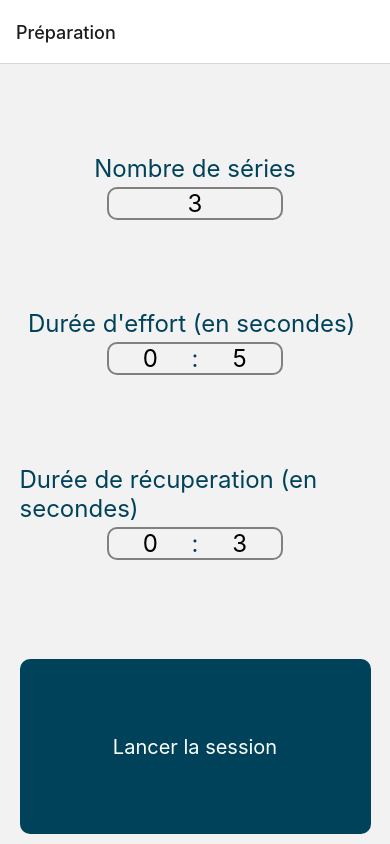
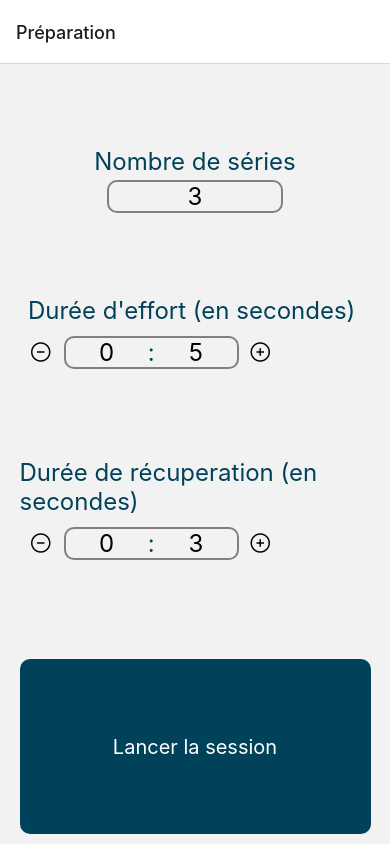
Before and after one commit to SanIbra/clockWorkout, a React Native app: screen / in a window 390 px wide. Built offline with nearby package versions, Linux system fonts and the light colour scheme.

Commit message:
Ajout bouton +/-

```diff
--- a/components/SetUpScreen.tsx
+++ b/components/SetUpScreen.tsx
@@ -1,8 +1,10 @@
 
 import React, { Component } from 'react';
-import { Button, TextInput, Text, StyleSheet, View, Pressable } from 'react-native';
+import { TextInput, Text, StyleSheet, View, Pressable } from 'react-native';
 import { colorPanel } from '../components/Constants';
 import { TimeUtils } from './utils/TimeUtils';
+import { Ionicons } from '@expo/vector-icons';
+
 interface SetUpState {
     nombreRep: number,
     tpsRepos: number,
@@ -174,29 +176,35 @@ export function InputTime({ title, updateFonction, initialValue }) {
 
 
     const initialValueNumber = initialValue ? initialValue : 0;
-    const [secondes, setSecondes] = React.useState(TimeUtils.getSecondesOfTime(initialValueNumber));
-    const [minutes, setMinutes] = React.useState(TimeUtils.getMinutesOfTime(initialValueNumber));
+    const [secondes, setSecondes] = React.useState(TimeUtils.getSecondesOfTime(initialValueNumber) + "");
+    const [minutes, setMinutes] = React.useState(TimeUtils.getMinutesOfTime(initialValueNumber) + "");
 
     const convertToNumber = (minutesString) => {
         const num = parseInt(minutesString);
         return isNaN(num) ? 0 : num;
     };
-    const setUpTime = (minutes, secondes) => {
-        const newVal = TimeUtils.convertToTime(minutes, secondes);
+    const setUpTime = (minutes: string, secondes: string) => {
+        const newVal = TimeUtils.convertToTime(convertToNumber(minutes), convertToNumber(secondes));
         console.log("new Val =", newVal);
         updateFonction(newVal);
     }
     return (
         <View style={{ alignItems: 'center' }} >
-            <View>
+            <View >
                 <Text style={[styles.text, { marginBottom: 4 }]} >{title} </Text>
             </View>
+
+            <View style={{ flexDirection: 'row', alignItems: 'center' }}>
+                <Ionicons name="remove-circle-outline"
+                    size={24}
+                    color="black"
+                    onPress={() => setSecondes(sec => (convertToNumber(sec) - 1) + "")}
+                    style={{ margin: 10 }} />
                 <View style={styles.selectTime}>
                     <TextInput
                         style={[styles.inputTimeStyle]}
                         defaultValue={minutes + ""}
-
-                onChangeText={(newValue) => { var newMin = convertToNumber(newValue); setMinutes(newMin); setUpTime(newMin, secondes) }}
+                        onChangeText={(newValue) => { setMinutes(newValue); setUpTime(newValue, secondes) }}
                         placeholderTextColor="#60605e"
                         keyboardType={'numeric'}
                     />
@@ -204,10 +212,17 @@ export function InputTime({ title, updateFonction, initialValue }) {
                     <TextInput
                         style={[styles.inputTimeStyle]}
                         defaultValue={secondes + ""}
-                onChangeText={(newValue) => { var newSec = convertToNumber(newValue); setSecondes(newSec); setUpTime(minutes, newSec) }}
+                        onChangeText={(newValue) => { setSecondes(newValue); setUpTime(minutes, newValue) }}
                         placeholderTextColor="#60605e"
                         keyboardType={'numeric'}
                     />
+                </View>
+                <Ionicons
+                    name="add-circle-outline"
+                    style={{ margin: 10 }}
+                    size={24}
+                    color="black"
+                    onPress={() => setSecondes(sec => (convertToNumber(sec) + 1) + "")} />
             </View>
         </View >);
 }
```
Lines whose indentation alone changed are shown as unchanged.
